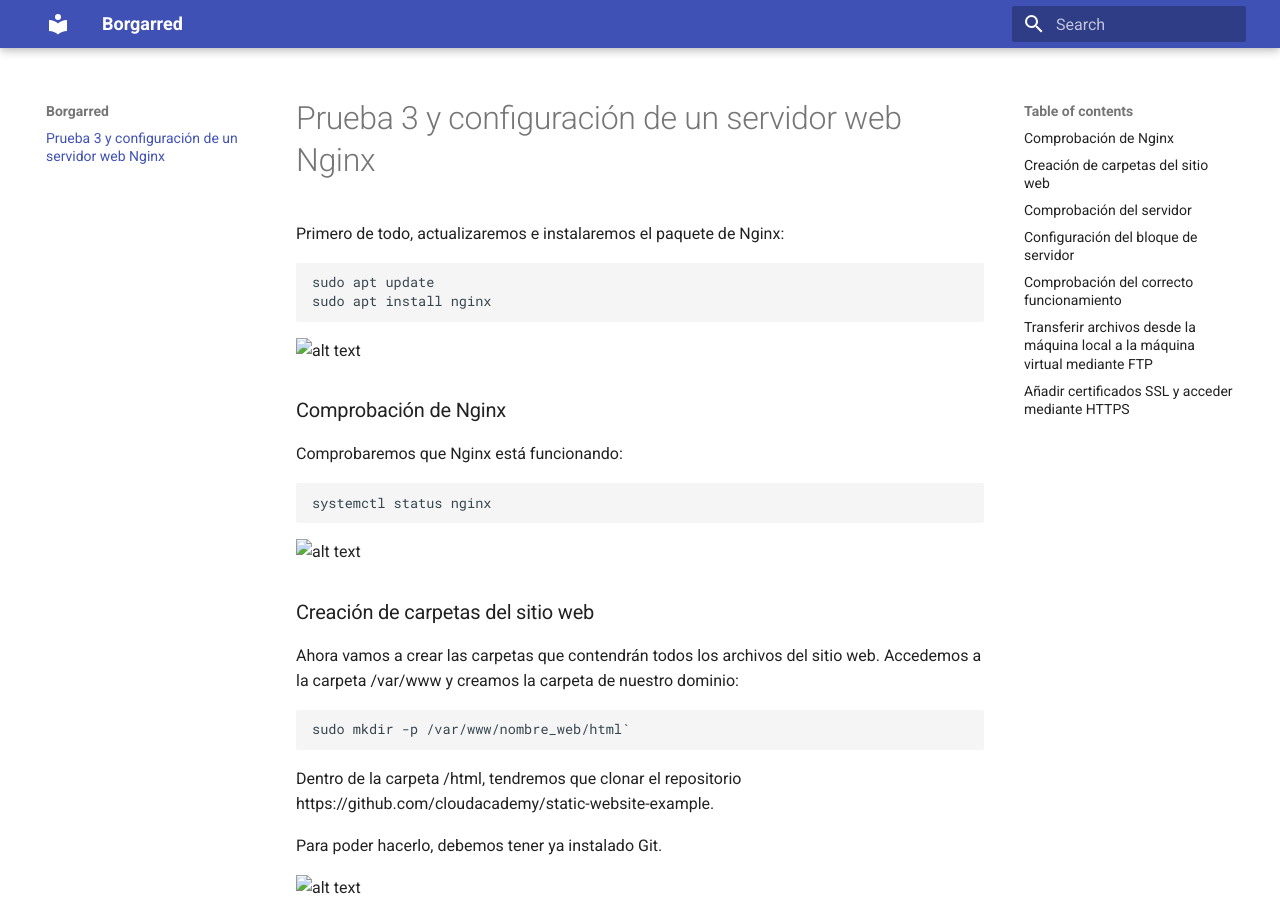
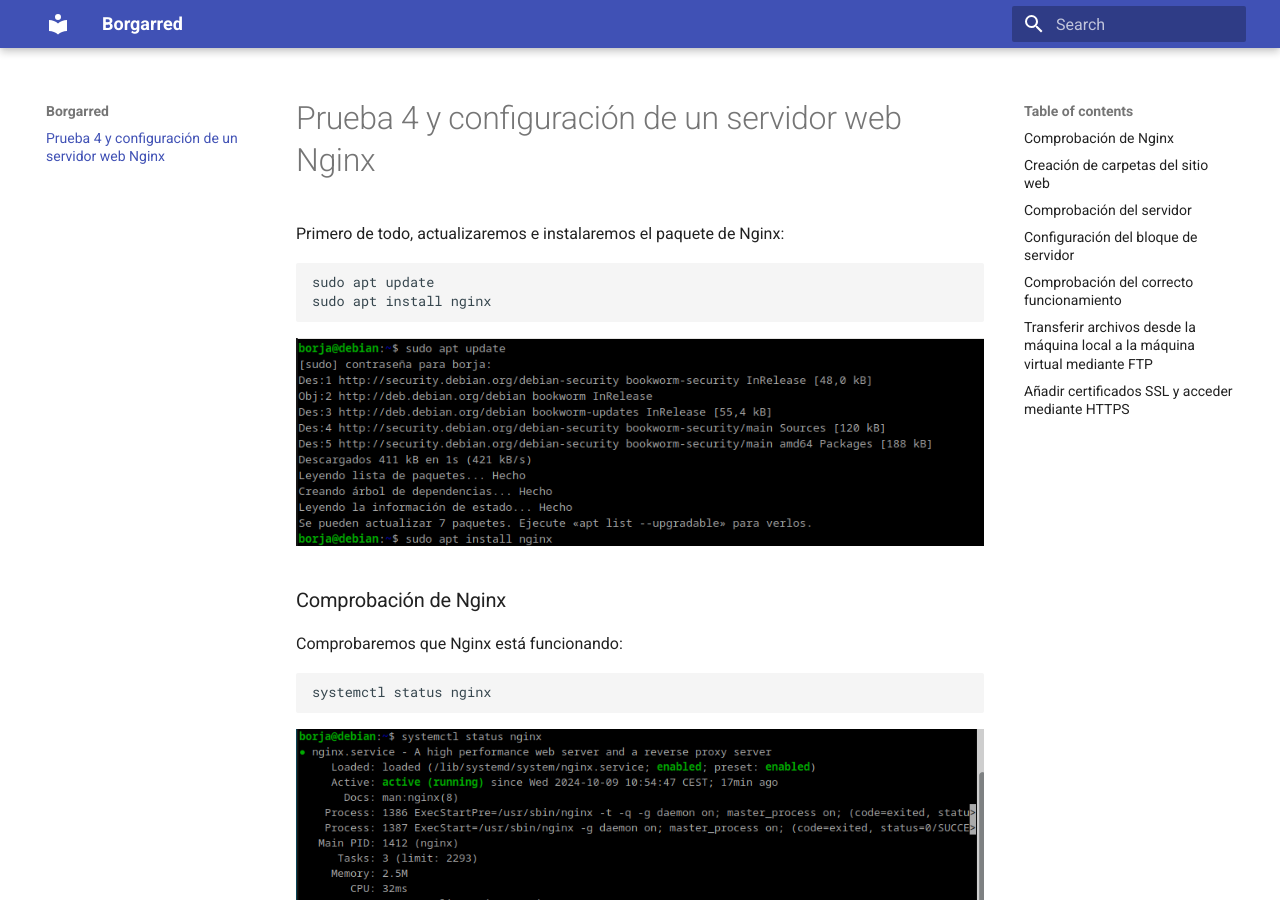
Before and after one commit to Borgarred/borgarred.github.io, an MkDocs documentation site: the page built from docs/index.md, in a window 1280 px wide and 900 px high. Built offline with MkDocs 1.6.1 and Material for MkDocs 9.7.7, drawn with Linux system fonts in a browser that asks for light colours.

Commit message:
prueba 4

````diff
--- a/docs/index.md
+++ b/docs/index.md
@@ -1,4 +1,4 @@
-# Prueba 3 y configuración de un servidor web Nginx
+# Prueba 4 y configuración de un servidor web Nginx
 
 Primero de todo, actualizaremos e instalaremos el paquete de Nginx:
 
@@ -7,7 +7,7 @@ sudo apt update
 sudo apt install nginx
 ```
 
-![alt text](/docs/assets/images/image-0.png)
+![alt text](assets/images/image-0.png)
 
 ### Comprobación de Nginx
 
@@ -17,7 +17,7 @@ Comprobaremos que Nginx está funcionando:
 systemctl status nginx
 ```
 
-![alt text](/docs/assets/images/image-1.png)
+![alt text](assets/images/image-1.png)
 
 ### Creación de carpetas del sitio web
 
````
